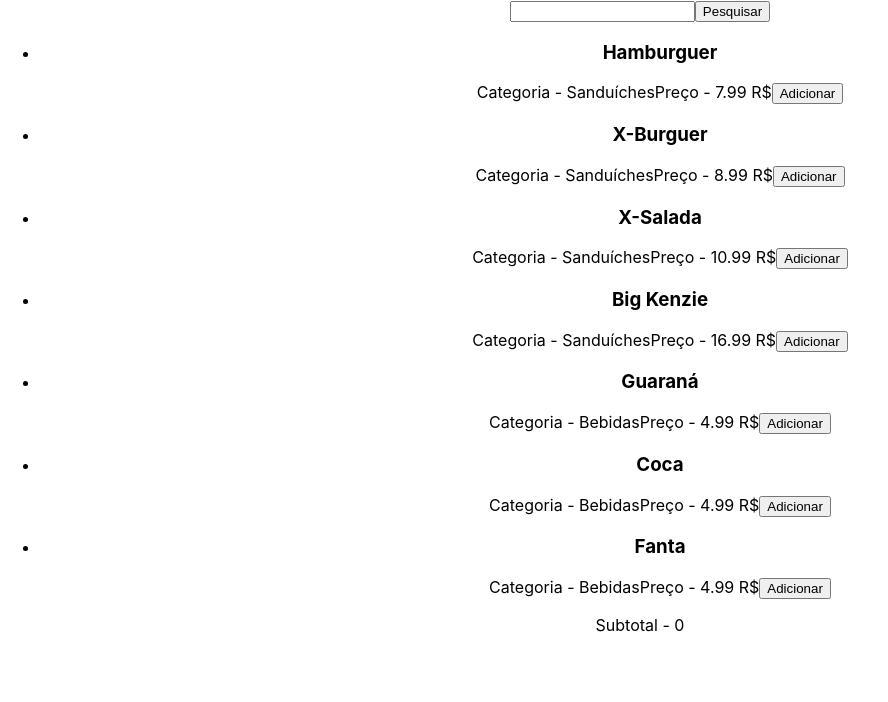
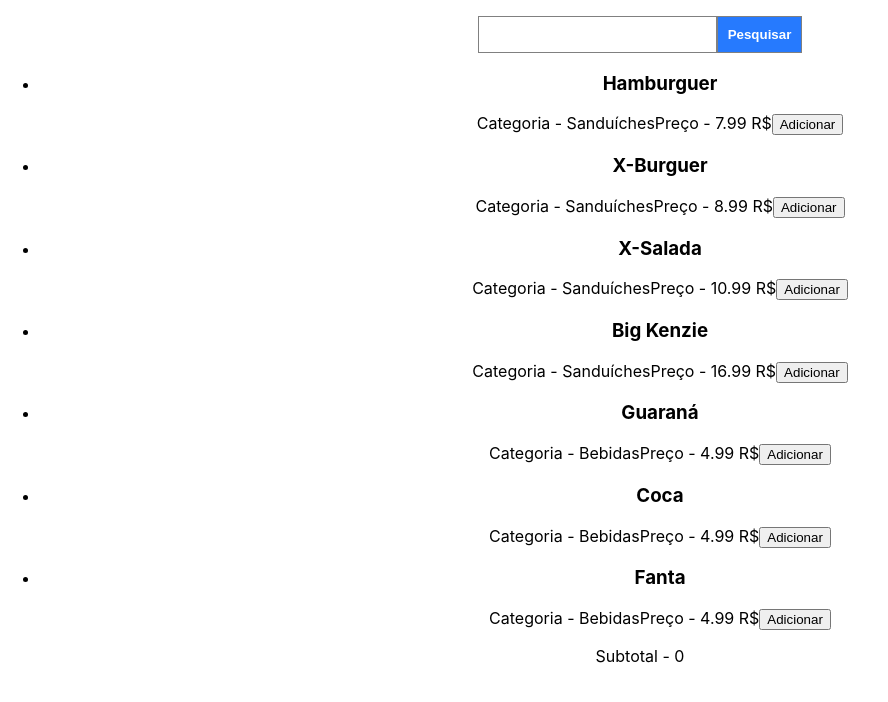
Before and after one commit to Kenzie-Academy-Brasil-Developers/react-entrega-s1-hamburgueria-da-kenzie-NadCarvalho, a React (Create React App) app: page / in a window 1280 px wide. Shown: the top 702 px of the page, without its empty margins (0-888 px from the left). Built offline with nearby package versions, Linux system fonts and the light colour scheme.

Commit message:
style filter product

```diff
--- a/src/Components/Cart/index.jsx
+++ b/src/Components/Cart/index.jsx
@@ -1,3 +1,5 @@
+import "./index.css"
+
 const Cart = ({cartTotal, currentSale}) => {
     console.log(currentSale);
     return (
--- /dev/null
+++ b/src/Components/FilterProduct/index.css
@@ -0,0 +1,16 @@
+.filteredProduct {
+    margin: 2vh 0;
+}
+
+.filteredProduct input {
+    padding: 10px 30px;
+    border: 1px solid gray;
+}
+
+.btnFilter {
+    padding: 10px;
+    background-color: #267AFE;
+    border: 1px solid gray;
+    color: white;
+    font-weight: bold;
+}
--- a/src/Components/FilterProduct/index.jsx
+++ b/src/Components/FilterProduct/index.jsx
@@ -1,3 +1,5 @@
+import "./index.css"
+
 const FilterProduct = ({filteredProducts, showProducts, inputValue, setInputValue}) => {
      return (
         <div className="filteredProduct">
--- a/src/Components/MenuContainer/index.jsx
+++ b/src/Components/MenuContainer/index.jsx
@@ -1,8 +1,9 @@
+import "./index.css"
 import Product from '../Product'
 
 const MenuContainer = ({ productsList, handleAdd }) => {
   return (
-    <ul>
+    <ul className="menu-container">
       {productsList.map(product =>
         <li key={product.id}>
           <Product item={product}
--- a/src/Components/Product/index.jsx
+++ b/src/Components/Product/index.jsx
@@ -1,7 +1,9 @@
+import "./index.css"
+
 const Product = ({ item, handleClick }) => {
 
     return (
-        <div>
+        <div className="product">
             <h3>{item.name}</h3>
             <span>Categoria - {item.category}</span>
             <span>Preço - {item.price} R$</span>
```
Also changed, not shown: src/Components/Cart/index.css (added).
